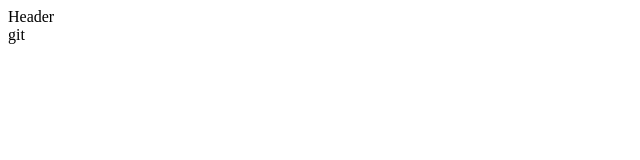
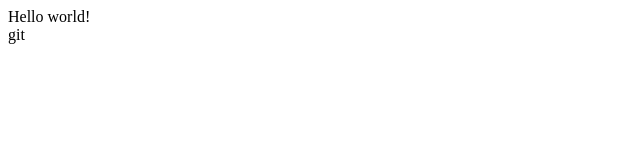
Before and after one commit to nkedrova/my-project, a plain HTML site: page index.html in a window 1280 px wide. Shown: the full height of the page, 0-640 px from the left. Drawn offline with Linux system fonts and the light colour scheme.

Commit message:
Revert "add header text"
This reverts commit 2b25475036faa6f8deb2ada1d9523ee1f5d129f8.

```diff
--- a/index.html
+++ b/index.html
@@ -11,6 +11,6 @@
 </body>
 <header></header>
 <Main></Main>
-<footer>Header</footer>
+<footer>Hello world!</footer>
 </html>
 git
```
